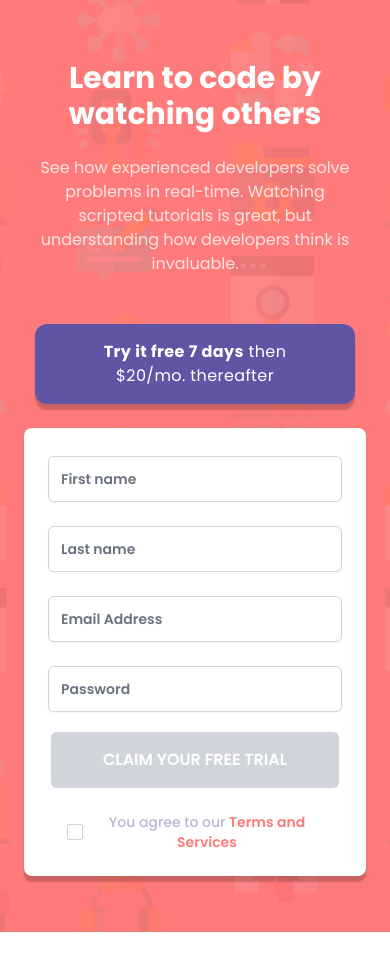
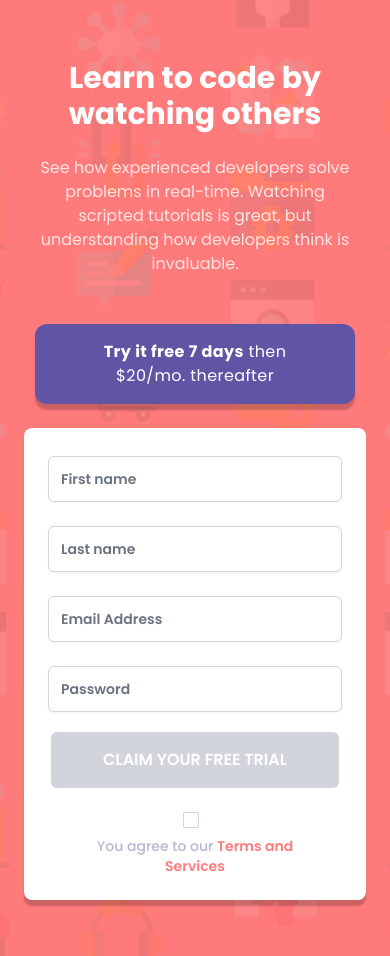
Before and after one commit to okay-head/Signup-Component, a React (Vite) app: page / in a window 390 px wide. Before the commit the page ends 932 px from the top, so only its background shows below. Built offline with nearby package versions, Linux system fonts and the light colour scheme.

Commit message:
responsiveness

```diff
--- a/src/Form.tsx
+++ b/src/Form.tsx
@@ -135,7 +135,7 @@ export default function Form() {
             </span>
           </button>
         </div>
-        <div className='mx-auto flex max-w-64 items-center text-sm font-medium text-neutral-grayBlue lg:max-w-[unset]'>
+        <div className='mx-auto flex max-w-64 flex-col items-center gap-2 text-sm font-medium text-neutral-grayBlue lg:max-w-[unset] lg:flex-row lg:gap-0'>
           <input
             {...register('checkbox')}
             type='checkbox'
```
